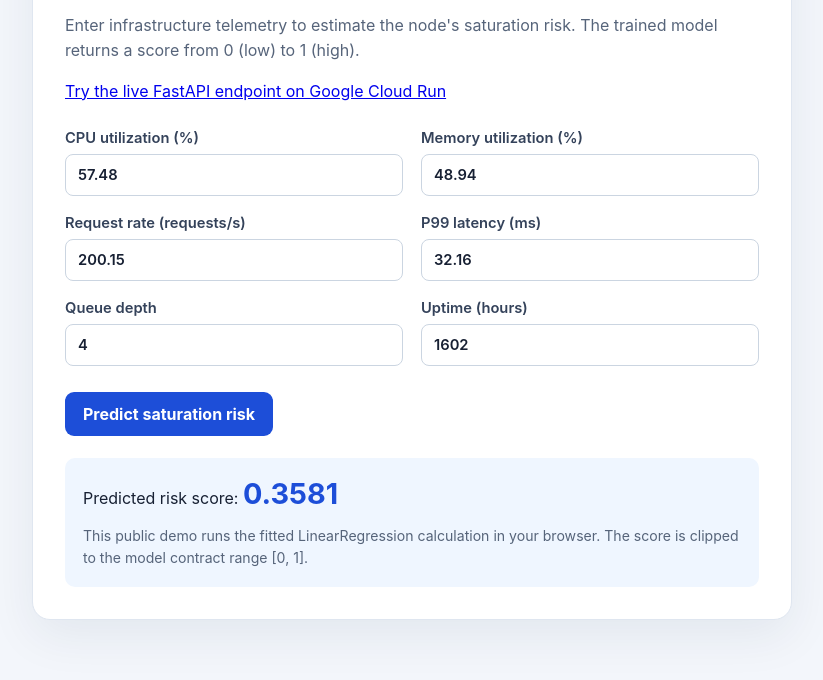
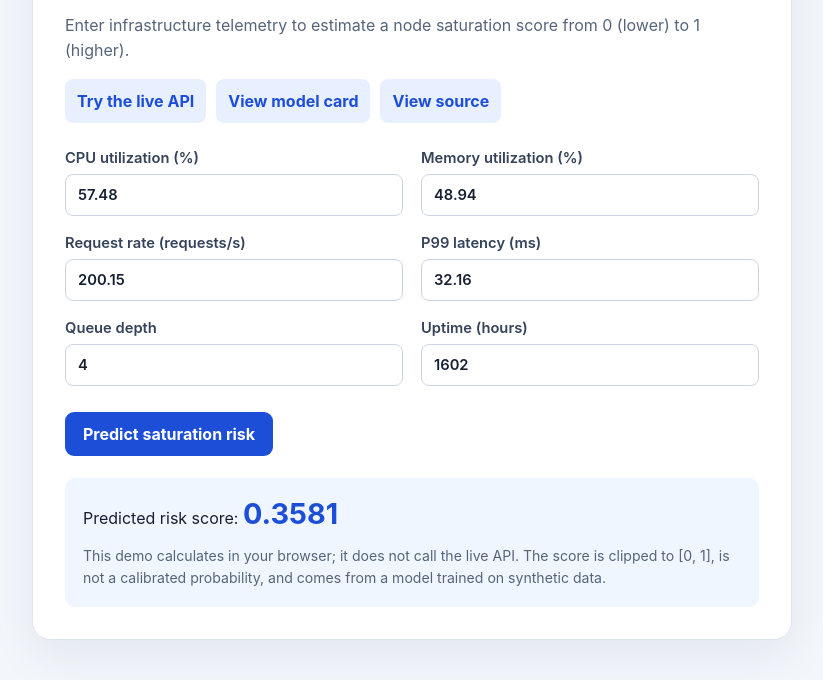
Before and after one commit to TechBsf/cloud-node-saturation-mlops, a plain HTML site: page hf_space_static/index.html in a window 1280 px wide. Shown: the part 110-790 px from the top of the page, without its empty margins (228-1051 px from the left). Drawn offline with Linux system fonts and the light colour scheme.

Commit message:
docs: improve Hugging Face model presentation

```diff
--- a/hf_space_static/index.html
+++ b/hf_space_static/index.html
@@ -54,6 +54,18 @@
       }
       #score { color: #1d4ed8; font-size: 1.8rem; font-weight: 750; }
       .note { margin-bottom: 0; font-size: .88rem; }
+      .links { display: flex; flex-wrap: wrap; gap: 10px; }
+      .links a {
+        display: inline-block;
+        padding: 10px 12px;
+        border-radius: 8px;
+        background: #e8efff;
+        color: #1d4ed8;
+        font-weight: 650;
+        text-decoration: none;
+      }
+      .links a:hover { background: #dbeafe; }
+      .links a:focus-visible { outline: 3px solid #93c5fd; outline-offset: 2px; }
       @media (max-width: 560px) {
         body { padding: 16px 10px; }
         main { padding: 22px 18px; }
@@ -64,8 +76,12 @@
   <body>
     <main>
       <h1>Cloud Node Saturation Risk</h1>
-      <p>Enter infrastructure telemetry to estimate the node's saturation risk. The trained model returns a score from 0 (low) to 1 (high).</p>
-      <p><a href="https://node-saturation-api-fp6clzw5ga-od.a.run.app/docs" target="_blank" rel="noopener noreferrer">Try the live FastAPI endpoint on Google Cloud Run</a></p>
+      <p>Enter infrastructure telemetry to estimate a node saturation score from 0 (lower) to 1 (higher).</p>
+      <p class="links">
+        <a href="https://node-saturation-api-fp6clzw5ga-od.a.run.app/docs" target="_blank" rel="noopener noreferrer">Try the live API</a>
+        <a href="https://huggingface.co/TechBsf/cloud-node-saturation-mlops" target="_blank" rel="noopener noreferrer">View model card</a>
+        <a href="https://github.com/TechBsf/cloud-node-saturation-mlops" target="_blank" rel="noopener noreferrer">View source</a>
+      </p>
       <form id="predict-form">
         <div class="grid">
           <label>CPU utilization (%)<input name="cpu_utilization_pct" type="number" min="0" max="100" step="any" value="57.48" required></label>
@@ -79,7 +95,7 @@
       </form>
       <section id="result" aria-live="polite">
         <div>Predicted risk score: <span id="score">0.3581</span></div>
-        <p class="note">This public demo runs the fitted LinearRegression calculation in your browser. The score is clipped to the model contract range [0, 1].</p>
+        <p class="note">This demo calculates in your browser; it does not call the live API. The score is clipped to [0, 1], is not a calibrated probability, and comes from a model trained on synthetic data.</p>
       </section>
     </main>
     <script>
```
Also changed, not shown: 3 other files.
